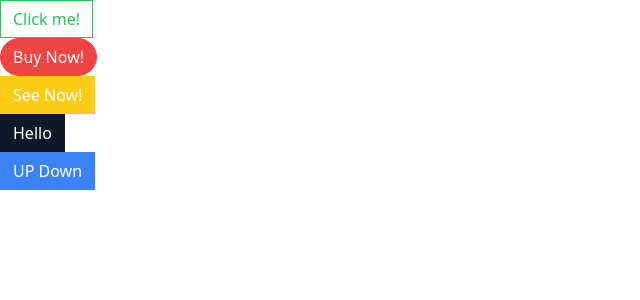
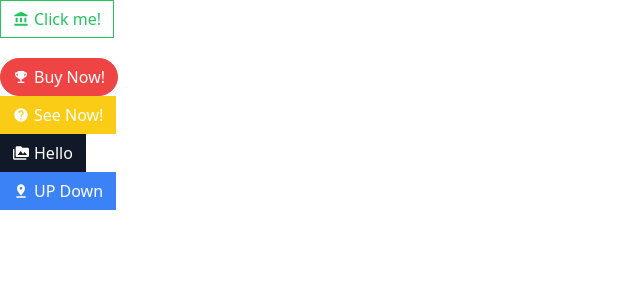
Before and after one commit to MehmetImd/navigation-str, a React (Create React App) app: page / in a window 1280 px wide. Shown: the top 300 px of the page, without its empty margins (0-640 px from the left). Built offline with nearby package versions, Linux system fonts and the light colour scheme.

Commit message:
btn components

```diff
--- a/src/App.jsx
+++ b/src/App.jsx
@@ -1,22 +1,42 @@
 import Button from "./components/Button";
+import { MdAccountBalance, MdEmojiEvents, MdHelp, MdPermMedia, MdPinDrop } from "react-icons/md";
 
 const App = () => {
+    const handleClick = () => {
+        console.log('Click!');
+    };
+
     return (
         <div>
             <div>
-                <Button success outline>Click me!</Button>
+                <Button success outline className='mb-5' onClick={handleClick}>
+                    <MdAccountBalance />
+                    Click me!
+                </Button>
             </div>
             <div>
-                <Button danger rounded>Buy Now!</Button>
+                <Button danger rounded onMouseEnter={handleClick}>
+                    <MdEmojiEvents />
+                    Buy Now!
+                </Button>
             </div>
             <div>
-                <Button warning>See Now!</Button>
+                <Button warning onMouseLeave={handleClick}>
+                    <MdHelp />
+                    See Now!
+                </Button>
             </div>
             <div>
-                <Button secondary>Hello</Button>
+                <Button secondary>
+                    <MdPermMedia />
+                    Hello
+                </Button>
             </div>
             <div>
-                <Button primary>UP Down</Button>
+                <Button primary>
+                    <MdPinDrop />
+                    UP Down
+                </Button>
             </div>
         </div>
     );
--- a/src/components/Button.jsx
+++ b/src/components/Button.jsx
@@ -9,11 +9,12 @@ const Button = ({
     warning,
     danger,
     outline,
-    rounded
+    rounded,
+    ...rest
 }) => {
 
     const classes = twMerge(
-        className('px-3 py-1.5 border', {
+        className(rest.className,'flex items-center px-3 py-1.5 border', {
             'border-blue-500 bg-blue-500 text-white': primary,
             'border-gray-900 bg-gray-900 text-white': secondary,
             'border-green-500 bg-green-500 text-white': success,
@@ -30,7 +31,7 @@ const Button = ({
     );
 
     return (
-        <button className={classes}>{children}</button>
+        <button {...rest} className={classes}>{children}</button>
     );
 };
 
--- a/src/index.css
+++ b/src/index.css
@@ -1,3 +1,7 @@
 @tailwind base;
 @tailwind components;
 @tailwind utilities;
+
+button > svg {
+    margin-right: 5px
+}
```
